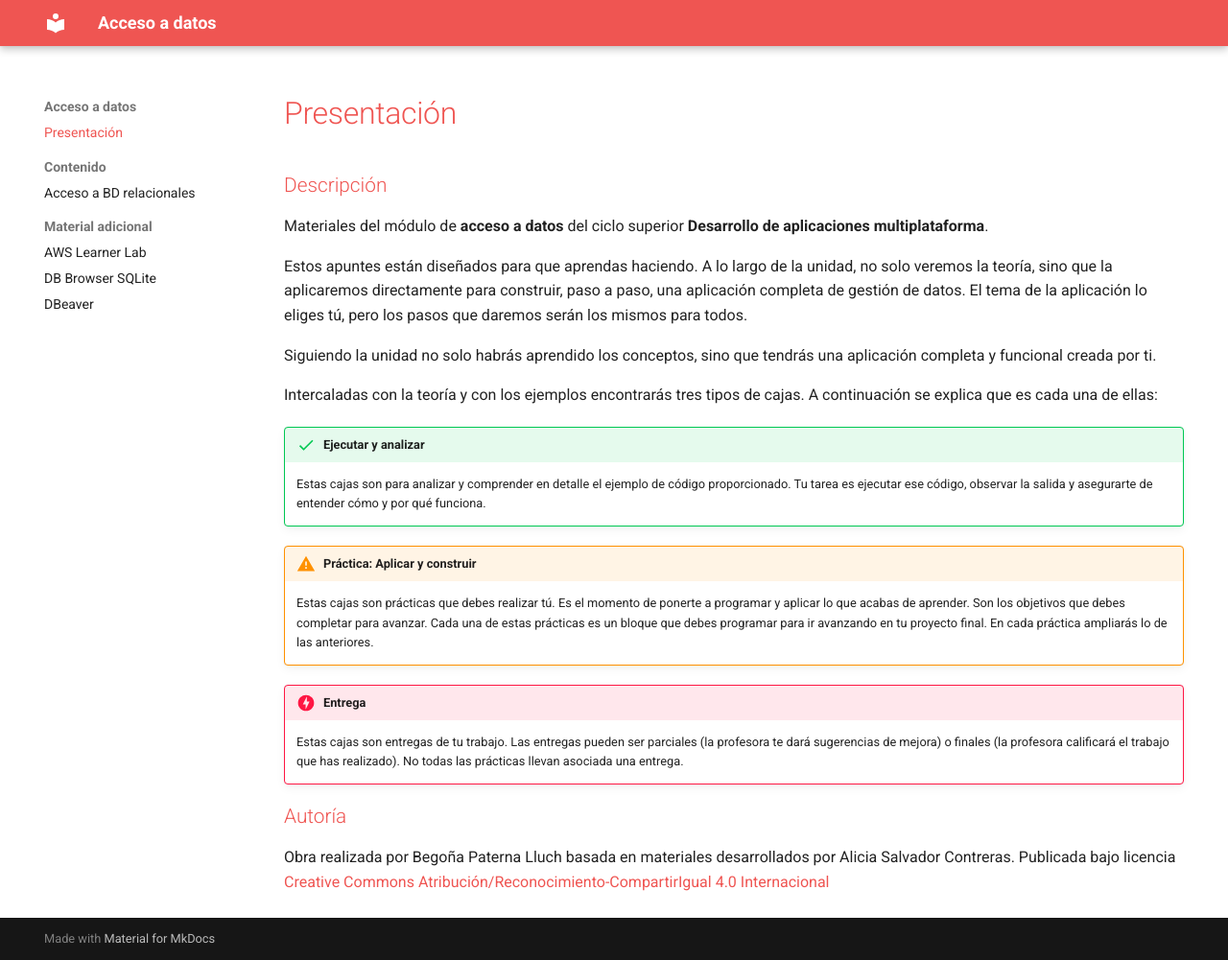
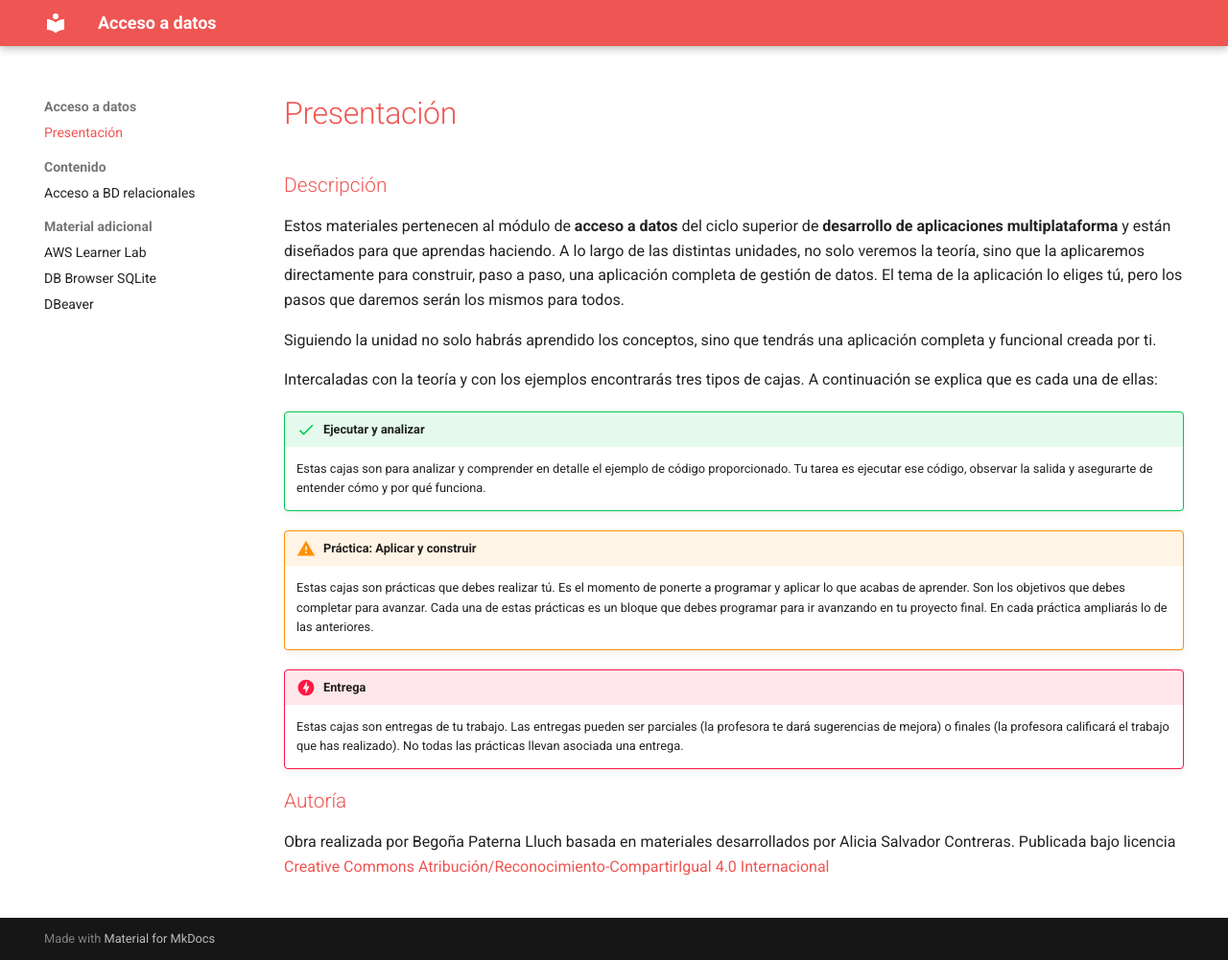
Before and after one commit to bpaterna/acceso_datos, an MkDocs documentation site: the page built from docs/index.md, in a window 1280 px wide and 1001 px high. Shown: the whole window at 96% size. Built offline with MkDocs 1.6.1 and Material for MkDocs 9.7.7, drawn with Linux system fonts in a browser that asks for light colours.

Commit message:
Update index.md

```diff
--- a/docs/index.md
+++ b/docs/index.md
@@ -2,10 +2,7 @@
 
 <span class="mi_h3">Descripción</span>
 
-Materiales del módulo de **acceso a datos** del ciclo superior **Desarrollo de aplicaciones multiplataforma**.
-
-
-Estos apuntes están diseñados para que aprendas haciendo. A lo largo de la unidad, no solo veremos la teoría, sino que la aplicaremos directamente para construir, paso a paso, una aplicación completa de gestión de datos. El tema de la aplicación lo eliges tú, pero los pasos que daremos serán los mismos para todos.
+Estos materiales pertenecen al módulo de **acceso a datos** del ciclo superior de **desarrollo de aplicaciones multiplataforma** y están diseñados para que aprendas haciendo. A lo largo de las distintas unidades, no solo veremos la teoría, sino que la aplicaremos directamente para construir, paso a paso, una aplicación completa de gestión de datos. El tema de la aplicación lo eliges tú, pero los pasos que daremos serán los mismos para todos.
 
 Siguiendo la unidad no solo habrás aprendido los conceptos, sino que tendrás una aplicación completa y funcional creada por ti.
 
```
